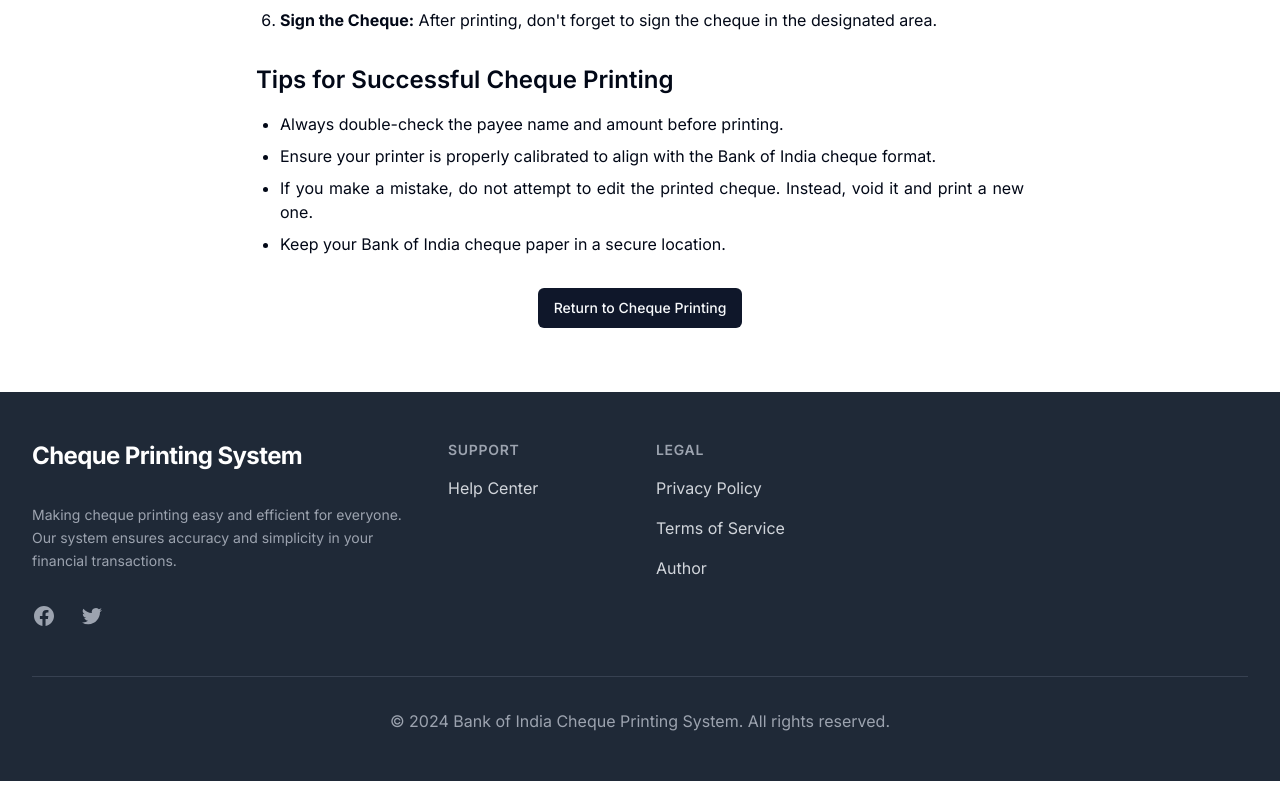
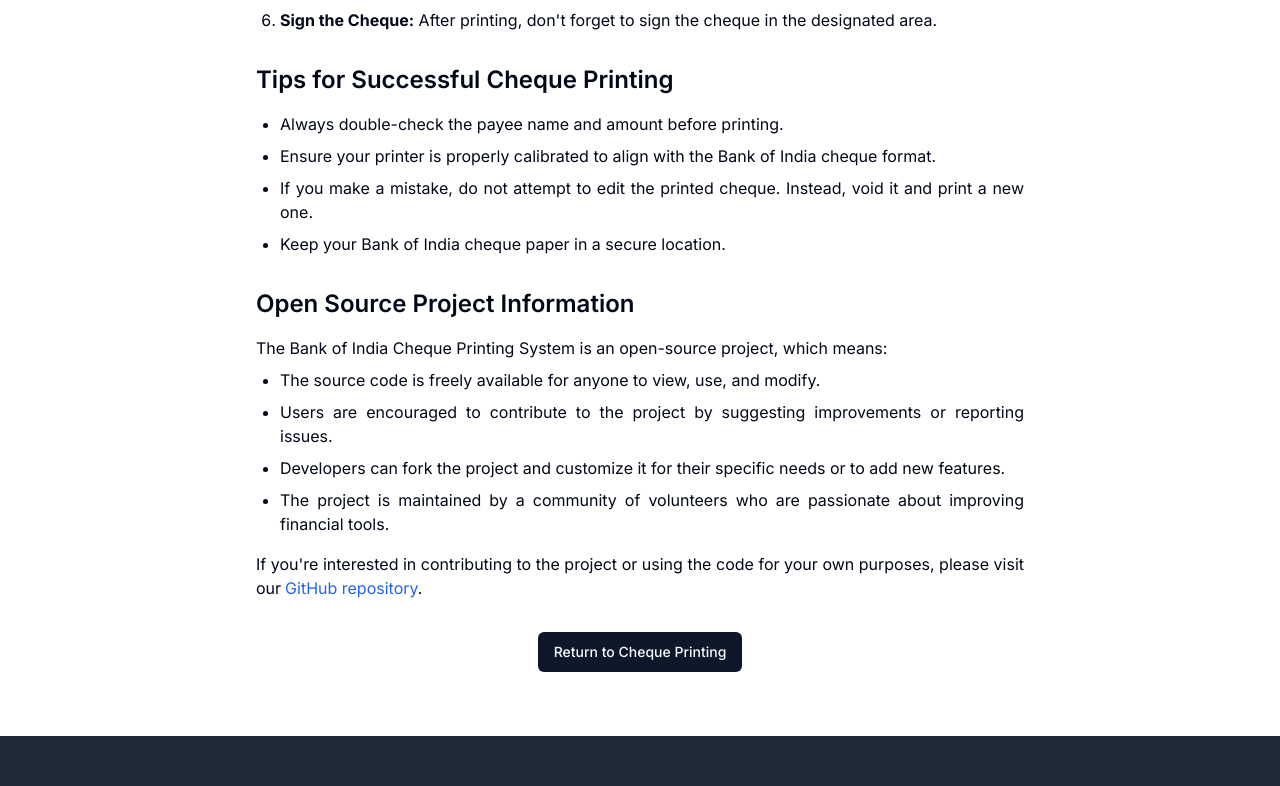
Before and after one commit to neil-jay/boi-cheque-printing-system, a Next.js app: page /help in a window 1280 px wide. Shown: the part 540-1326 px from the top of the page. Built offline with nearby package versions, Linux system fonts and the light colour scheme.

Commit message:
feat: Add info for open source

```diff
--- a/app/help/page.tsx
+++ b/app/help/page.tsx
@@ -42,6 +42,24 @@
               <li>Keep your Bank of India cheque paper in a secure location.</li>
             </ul>
           </section>
+          <section id="open-source" className="text-justify">
+            <h2 className="text-2xl font-semibold mb-4">Open Source Project Information</h2>
+            <p>
+              The Bank of India Cheque Printing System is an open-source project, which means:
+            </p>
+            <ul className="list-disc pl-6 space-y-2 mt-2">
+              <li>The source code is freely available for anyone to view, use, and modify.</li>
+              <li>Users are encouraged to contribute to the project by suggesting improvements or reporting issues.</li>
+              <li>Developers can fork the project and customize it for their specific needs or to add new features.</li>
+              <li>The project is maintained by a community of volunteers who are passionate about improving financial tools.</li>
+            </ul>
+            <p className="mt-4">
+              If you're interested in contributing to the project or using the code for your own purposes, please visit our
+              <a href="https://github.com/example/boi-cheque-printing" className="text-blue-600 hover:underline ml-1" target="_blank" rel="noopener noreferrer">
+                GitHub repository
+              </a>.
+            </p>
+          </section>
           <div className="text-center">
             <Link href="/">
               <Button>Return to Cheque Printing</Button>
```
